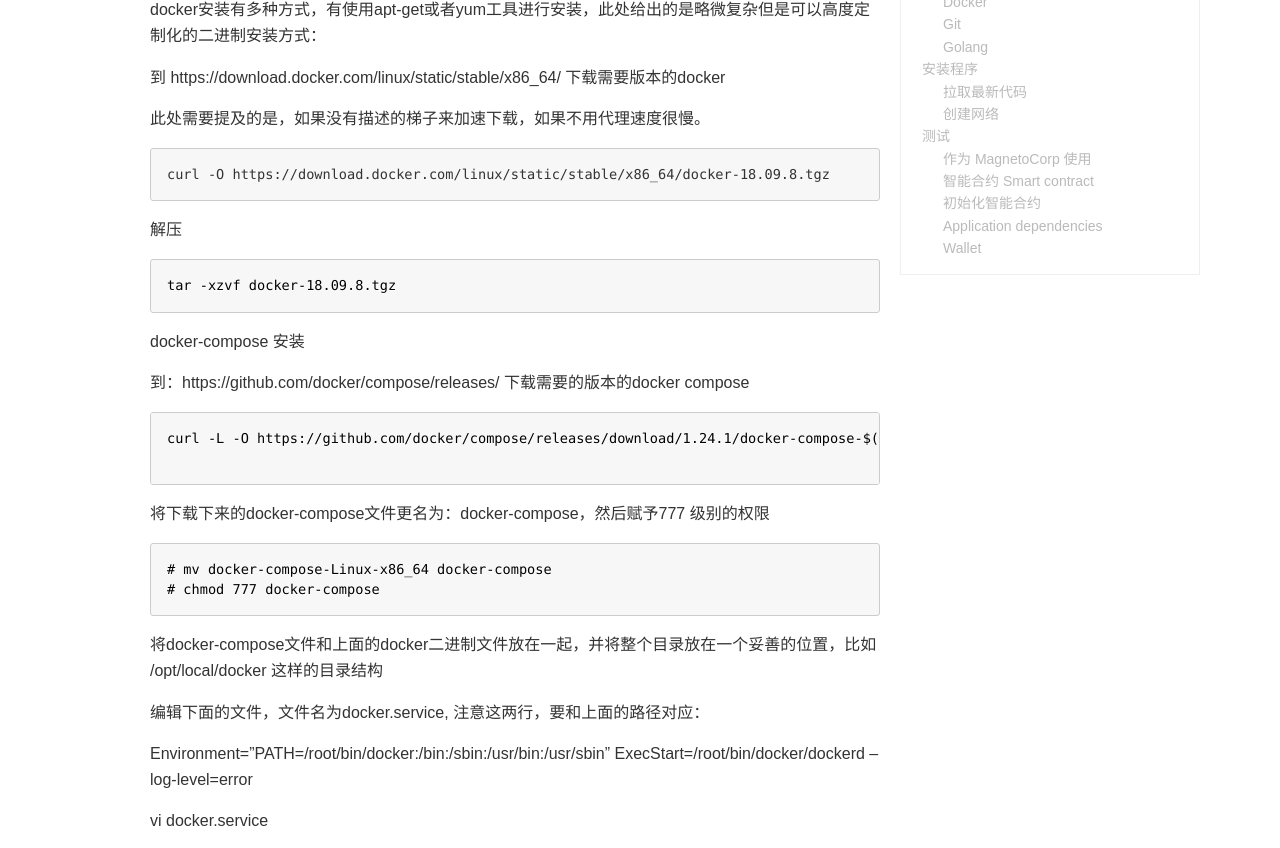
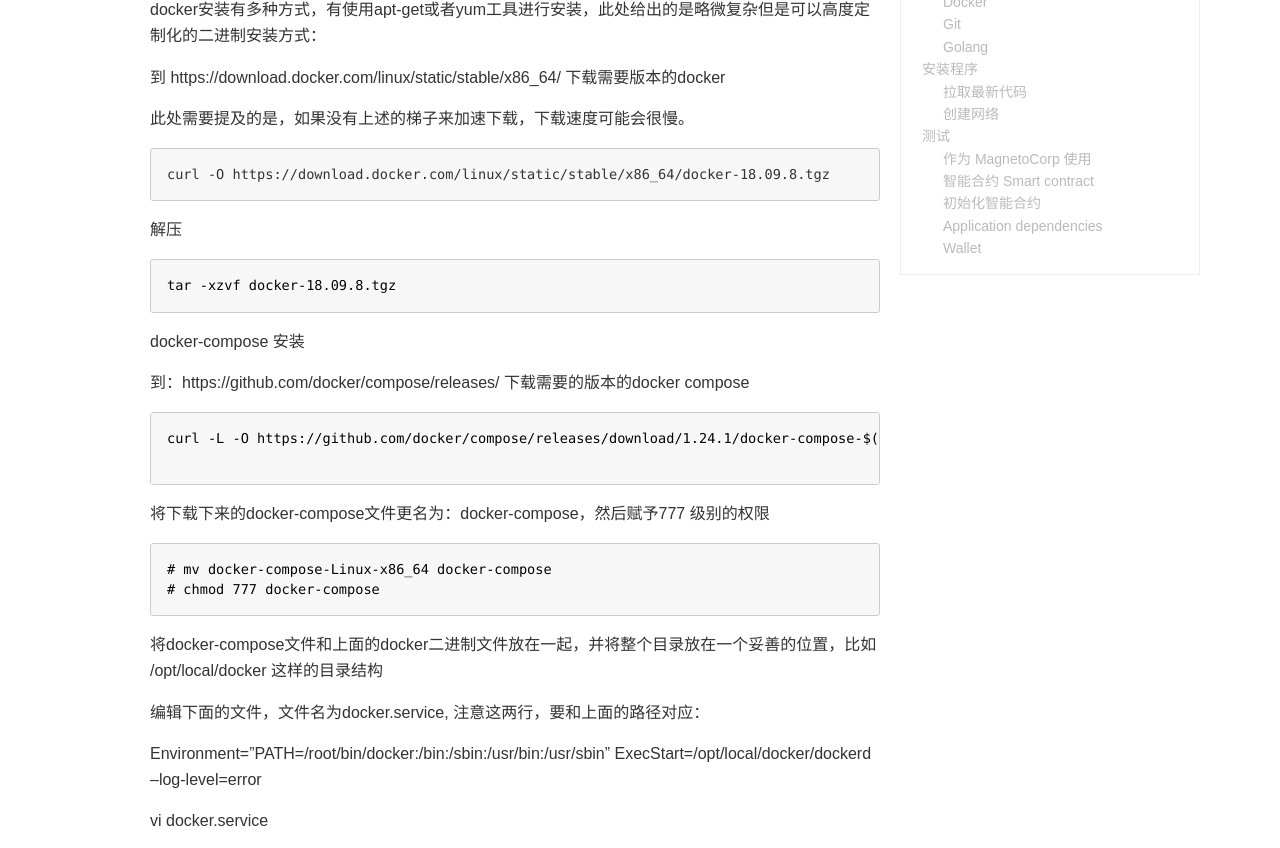
Before and after one commit to nox60/nox60.github.io, a Jekyll site: the page built from _posts/2019-7-12-Hyperledger-Fabric-Commercial-paper-例子详解.md, in a window 1280 px wide and 1400 px high, scrolled down 1328 px. Shown: the part 150-998 px from the top of the window. Built offline with Jekyll 4.4.1, drawn with Linux system fonts in a browser that asks for light colours; our own code applies the rules of GitHub Pages for plain Markdown files; comment, search, counter and statistics services are not loaded.

Commit message:
Update 2019-7-12-Hyperledger-Fabric-Commercial-paper-例子详解.md

````diff
--- a/_posts/2019-7-12-Hyperledger-Fabric-Commercial-paper-例子详解.md
+++ b/_posts/2019-7-12-Hyperledger-Fabric-Commercial-paper-例子详解.md
@@ -49,7 +49,8 @@ docker安装有多种方式，有使用apt-get或者yum工具进行安装，此
 
 到  https://download.docker.com/linux/static/stable/x86_64/ 下载需要版本的docker
 
-此处需要提及的是，如果没有描述的梯子来加速下载，如果不用代理速度很慢。
+此处需要提及的是，如果没有上述的梯子来加速下载，下载速度可能会很慢。
+
 ```docker
 curl -O https://download.docker.com/linux/static/stable/x86_64/docker-18.09.8.tgz
 ```
@@ -81,7 +82,7 @@ curl -L -O https://github.com/docker/compose/releases/download/1.24.1/docker-com
 编辑下面的文件，文件名为docker.service, 注意这两行，要和上面的路径对应：
 
 Environment="PATH=/root/bin/docker:/bin:/sbin:/usr/bin:/usr/sbin"
-ExecStart=/root/bin/docker/dockerd --log-level=error
+ExecStart=/opt/local/docker/dockerd --log-level=error
 
 vi docker.service
 
````
